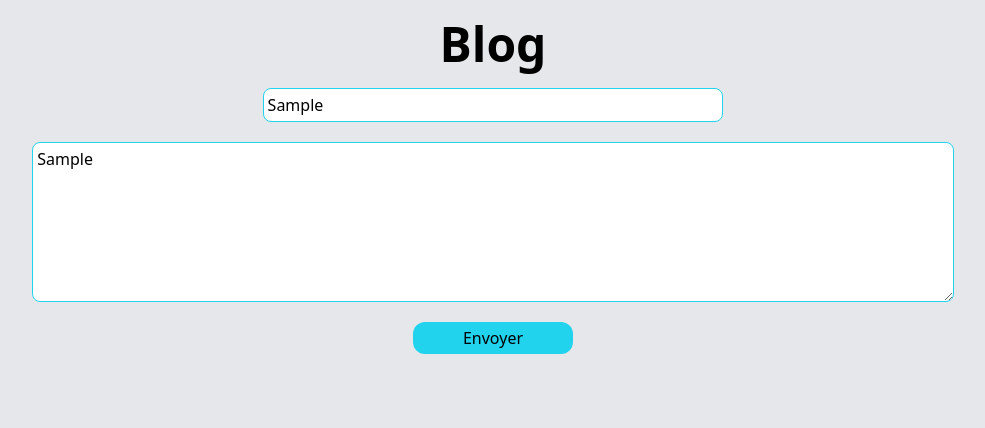
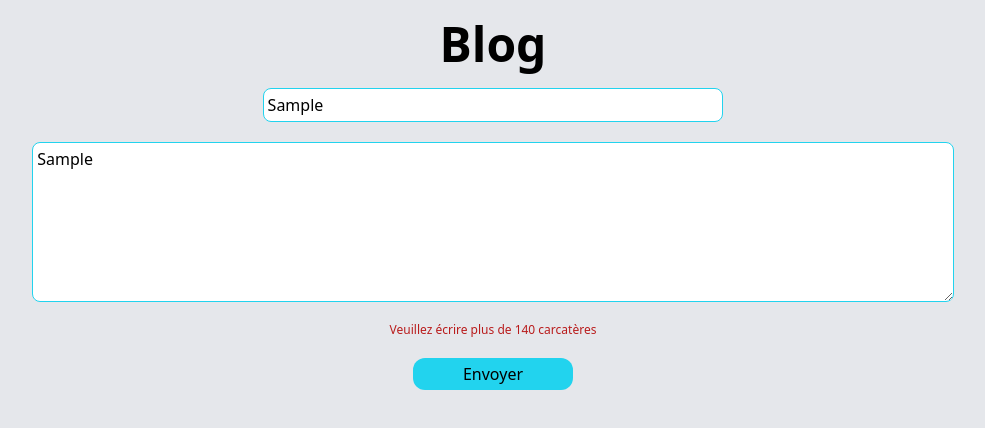
Before and after one commit to Vikito18/Exo_React, a React (Create React App) app in the folder blog/: page / in a window 1280 px wide. Both pictures are taken after typing "Sample", "Sample" into the empty fields and a click on the input "Envoyer". Shown: the top 428 px of the page, without its empty margins (147-1132 px from the left). Built offline with nearby package versions, Linux system fonts and the light colour scheme.

Commit message:
handle error

```diff
--- a/blog/src/components/Form.js
+++ b/blog/src/components/Form.js
@@ -2,9 +2,11 @@ import React, { useState } from "react";
 
 const Form = () => {
   const [textContent, setTextContent] = useState("");
+  const [error, setError] = useState(false);
 
   const handleSubmit = (e) => {
     e.preventDefault();
+    textContent.length < 140 ? setError(true) : setError(false);
   };
 
   const handleTextContent = (e) => {
@@ -25,6 +27,11 @@ const Form = () => {
         className="border-cyan-400 border rounded-lg p-1 w-[80%] h-40"
         placeholder="Message"
       />
+      {error && (
+        <p className="text-red-700 text-xs">
+          Veuillez écrire plus de 140 carcatères
+        </p>
+      )}
       <input
         className="bg-cyan-400 rounded-xl w-40 p-1 "
         type="submit"
```
